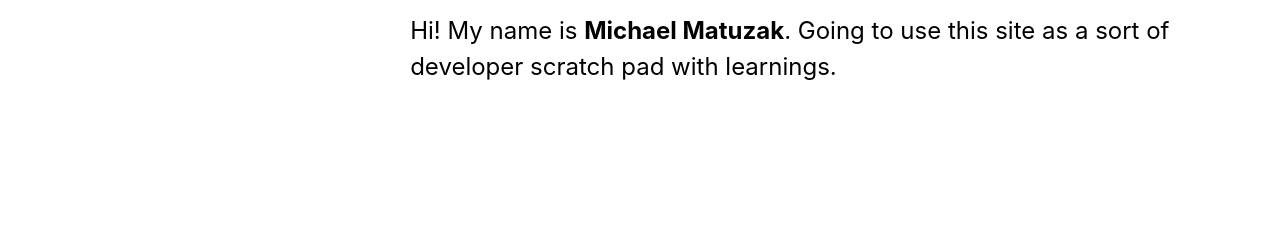
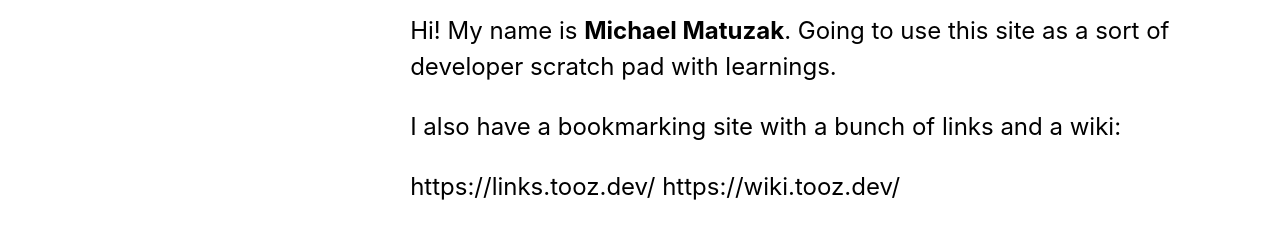
Before and after one commit to emkay/tooz.dev, an Eleventy site: page about.md in a window 1280 px wide. Shown: the part 374-612 px from the top of the page. Built offline with nearby package versions, Linux system fonts and the light colour scheme; Eleventy itself is replaced by a stand-in of ours; files that its build step writes are made by us from their sources.

Commit message:
adding links to about

```diff
--- a/about.md
+++ b/about.md
@@ -9,3 +9,8 @@ layout: layouts/post.njk
 ## Hello
 
 Hi! My name is __Michael Matuzak__. Going to use this site as a sort of developer scratch pad with learnings.
+
+I also have a bookmarking site with a bunch of links and a wiki:
+
+https://links.tooz.dev/
+https://wiki.tooz.dev/
```
